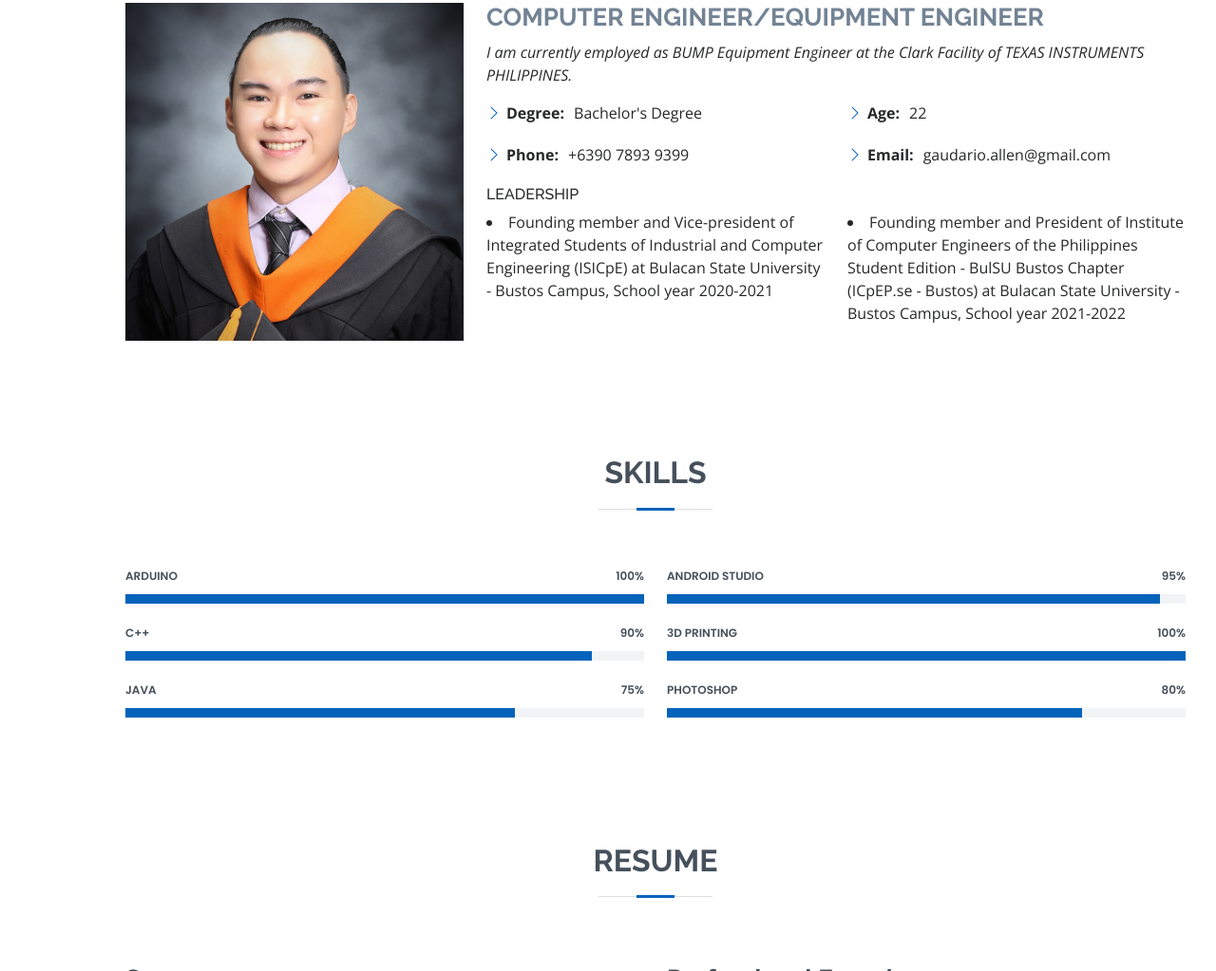
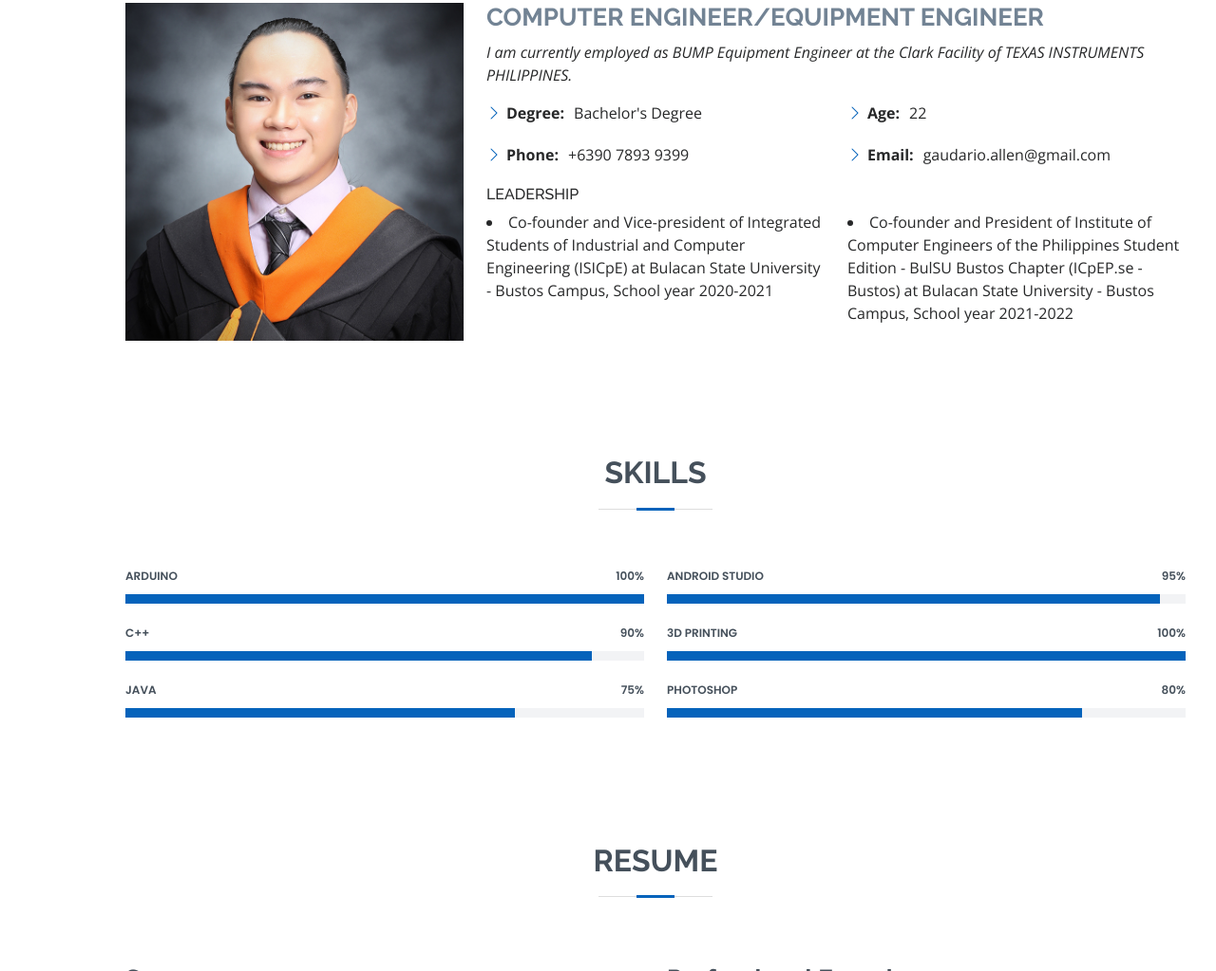
Before and after one commit to Jihei-Endonka/Jihei-Endonka.github.io, a plain HTML site: page index.html in a window 1280 px wide. Shown: the part 1037-2060 px from the top of the page at 95% size. Drawn offline with nearby package versions, Linux system fonts and the light colour scheme.

Commit message:
Add files via upload

```diff
--- a/index.html
+++ b/index.html
@@ -99,12 +99,12 @@
             <h6>LEADERSHIP</h6>
             <div class="row">
               <div class="col-lg-6">
-                  <li><span>Founding member and Vice-president of
+                  <li><span>Co-founder and Vice-president of
                     Integrated Students of Industrial and Computer Engineering (ISICpE)
                     at Bulacan State University - Bustos Campus, School year 2020-2021</span></li>
               </div>
               <div class="col-lg-6">
-                <li><span>Founding member and President of Institute of Computer Engineers of the Philippines Student Edition - BulSU Bustos Chapter (ICpEP.se - Bustos)
+                <li><span>Co-founder and President of Institute of Computer Engineers of the Philippines Student Edition - BulSU Bustos Chapter (ICpEP.se - Bustos)
                   at Bulacan State University - Bustos Campus, School year 2021-2022</span></li>
             </div>
             </div>
```
